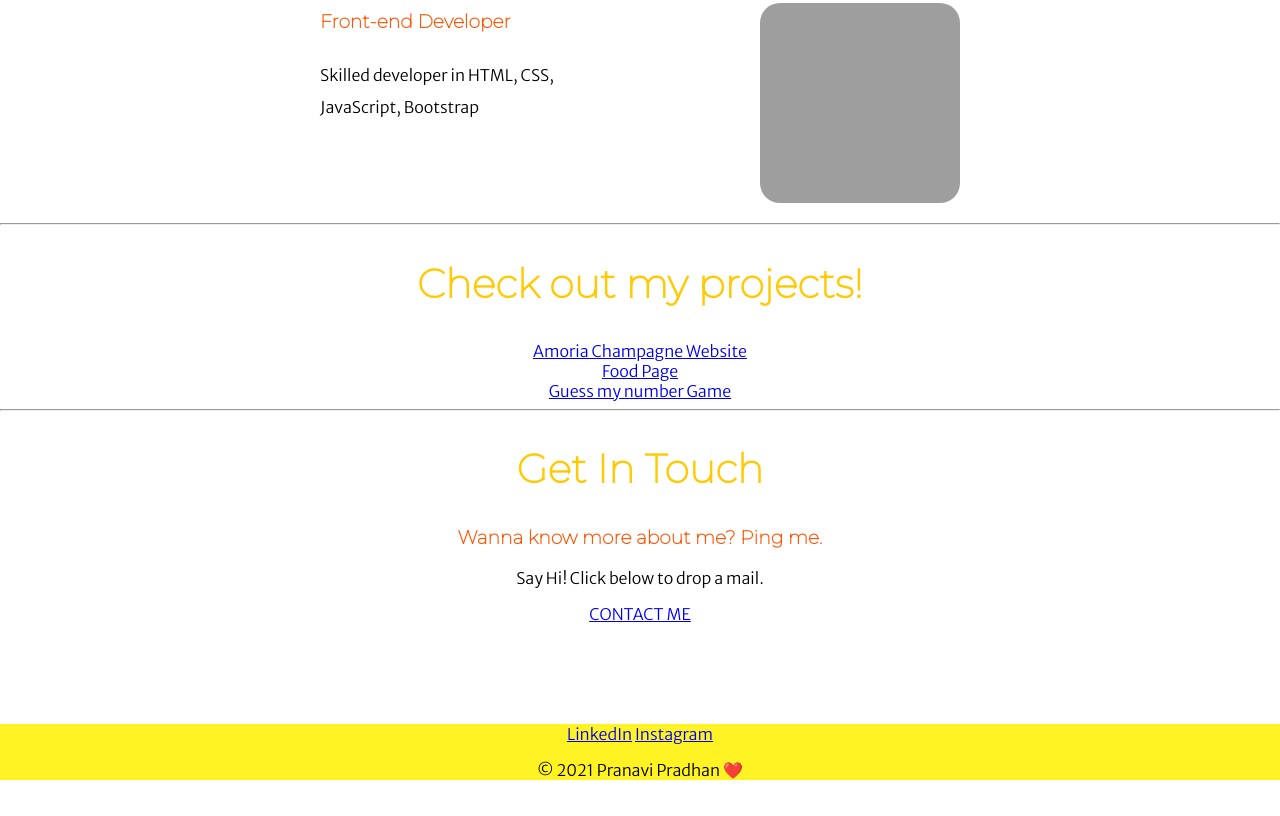
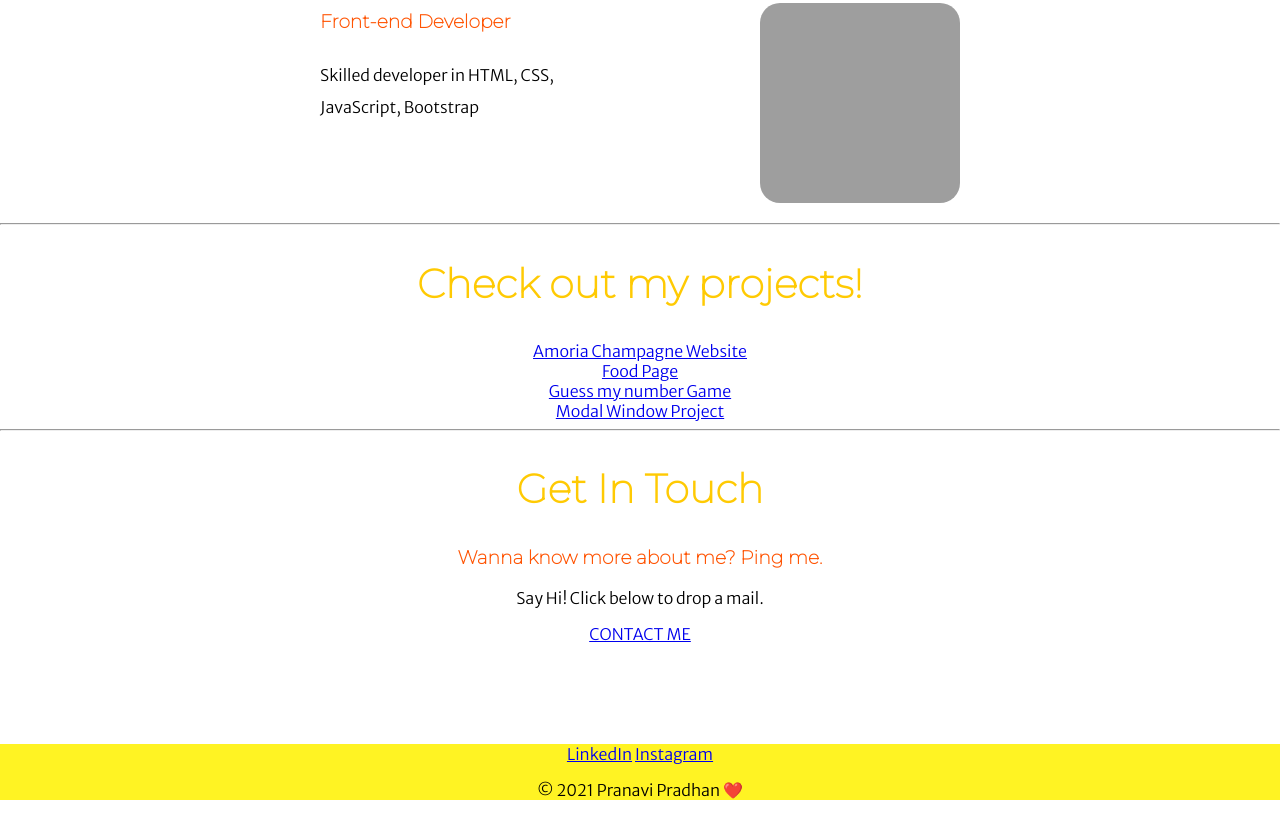
Before and after one commit to pranaviinpradhan/Personal-Website, a plain HTML site: page index.html in a window 1280 px wide. Shown: the part 1608-2424 px from the top of the page. Drawn offline with Linux system fonts and the light colour scheme; grey boxes are pictures that could not be loaded.

Commit message:
Added project

```diff
--- a/index.html
+++ b/index.html
@@ -45,6 +45,7 @@
                 <a href="https://pranaviinpradhan.github.io/Amoria-Champagne/"> Amoria Champagne Website </a> <br>
                 <a href="https://pranaviinpradhan.github.io/Food/"> Food Page </a><br>
                 <a href="https://pranaviinpradhan.github.io/Guess-the-number-game/"> Guess my number Game </a><br>
+                <a href="https://pranaviinpradhan.github.io/Modal-Window/"> Modal Window Project </a><br>
              </div>
             <hr>
             <div class="contact-me">
```
